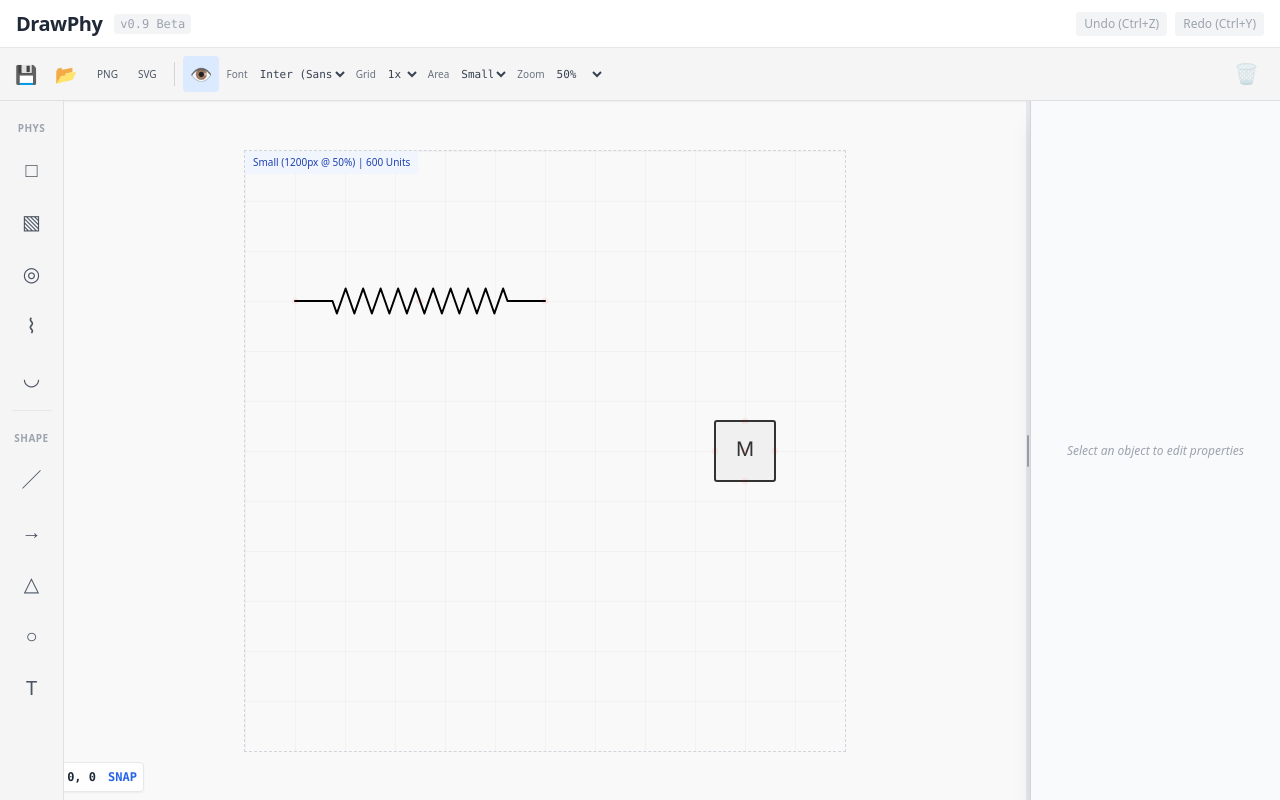
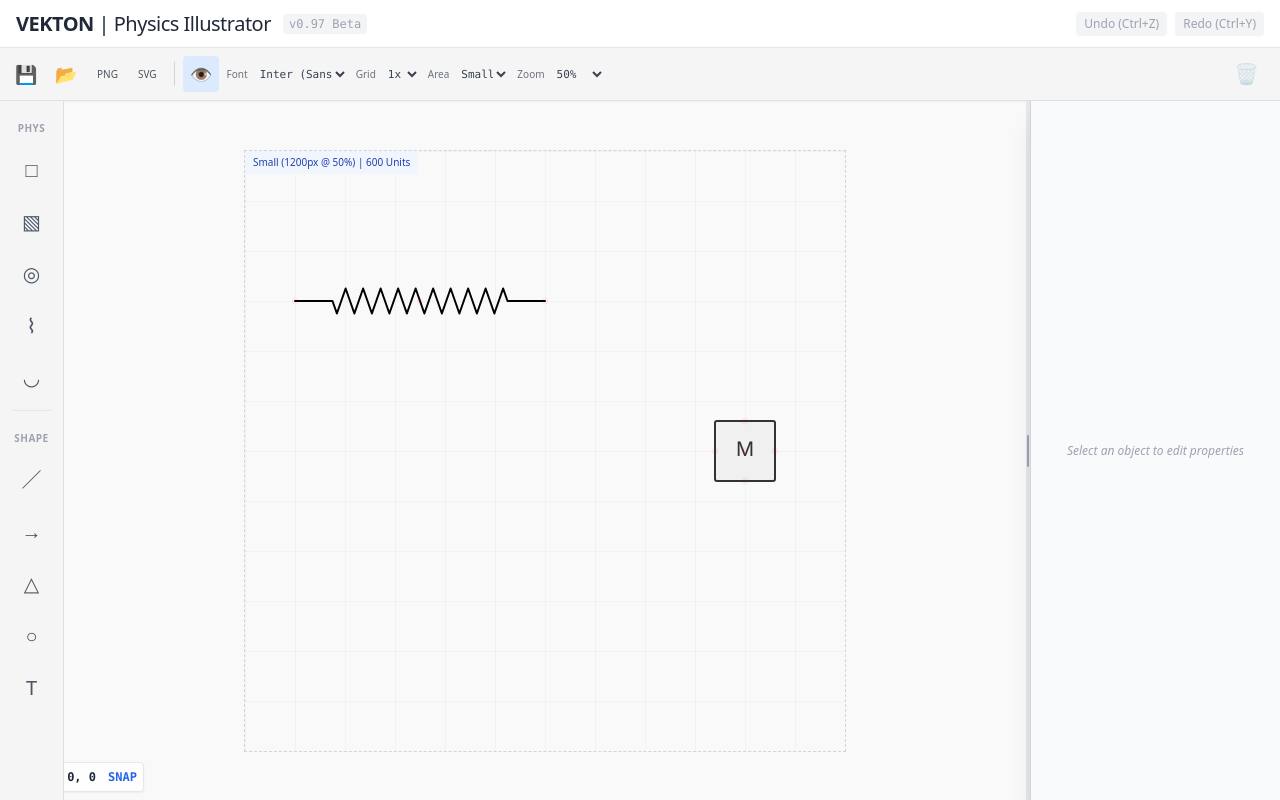
Before and after one commit to HsiehChihHsun/physics-illustrator, a React (Vite) app: page / in a window 1280 px wide. Built offline with nearby package versions, Linux system fonts and the light colour scheme; a web font is replaced by a local one.

Commit message:
Auto-update V10: 2026/01/19 週一  3:47:36.57

```diff
--- a/index.html
+++ b/index.html
@@ -5,7 +5,7 @@
   <meta charset="UTF-8" />
   <link rel="icon" type="image/svg+xml" href="/vite.svg" />
   <meta name="viewport" content="width=device-width, initial-scale=1.0" />
-  <title>physics-illustrator</title>
+  <title>VEKTON | Physics Illustrator</title>
   <link rel="preconnect" href="https://fonts.googleapis.com">
   <link rel="preconnect" href="https://fonts.gstatic.com" crossorigin>
   <link
--- a/src/App.tsx
+++ b/src/App.tsx
@@ -681,7 +681,7 @@ function App() {
 
     const serializer = new XMLSerializer();
     const svgString = serializer.serializeToString(clonedSvg);
-    const filename = `drawphy_export_${Date.now()}.${format}`;
+    const filename = `vekton_export_${Date.now()}.${format}`;
 
     if (format === 'svg') {
       const blob = new Blob([svgString], { type: 'image/svg+xml;charset=utf-8' });
@@ -747,7 +747,7 @@ function App() {
     const url = URL.createObjectURL(blob);
     const link = document.createElement('a');
     link.href = url;
-    link.download = `drawphy_scene_${Date.now()}.json`;
+    link.download = `vekton_scene_${Date.now()}.json`;
     link.click();
     URL.revokeObjectURL(url);
   };
@@ -792,8 +792,8 @@ function App() {
       {/* HEADER */}
       <div className="flex-shrink-0 bg-white border-b border-gray-200 px-4 py-2 flex justify-between items-center z-10 shadow-sm h-12">
         <div className="flex items-center gap-3">
-          <h1 className="text-xl font-bold text-gray-800 tracking-tight">DrawPhy</h1>
-          <span className="text-xs text-gray-400 font-mono bg-gray-100 px-1.5 py-0.5 rounded">v0.9 Beta</span>
+          <h1 className="text-xl text-gray-800 tracking-tight"><span className="font-bold">VEKTON</span> | Physics Illustrator</h1>
+          <span className="text-xs text-gray-400 font-mono bg-gray-100 px-1.5 py-0.5 rounded">v0.97 Beta</span>
         </div>
         <div className="flex gap-2">
           <button onClick={undo} disabled={!canUndo} className={`px-2 py-1 text-xs rounded font-medium transition-colors ${canUndo ? 'bg-blue-50 text-blue-600 hover:bg-blue-100' : 'bg-gray-100 text-gray-400'}`}>Undo (Ctrl+Z)</button>
```
